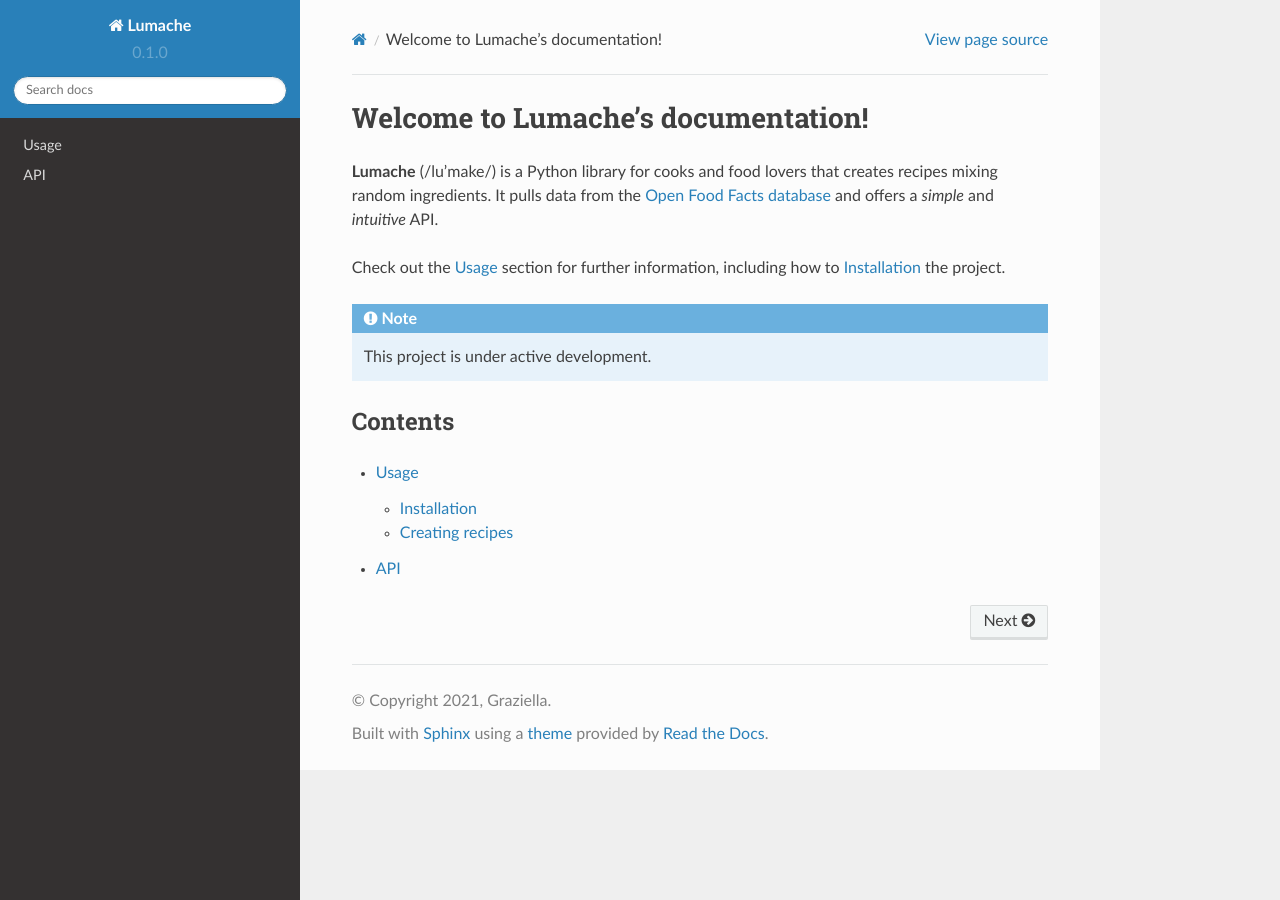
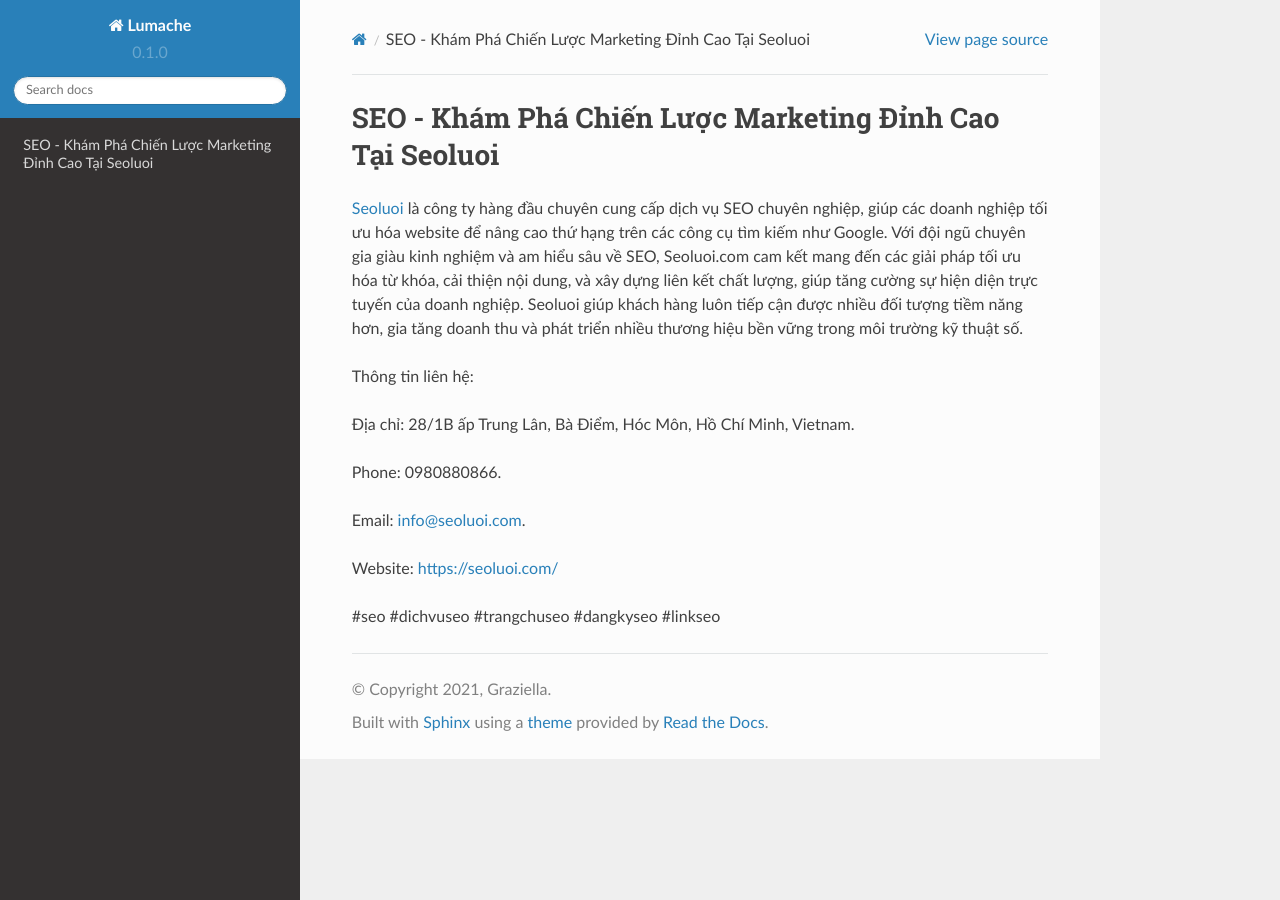
Before and after one commit to vanthanhtuan2022/seoluoicom, a Sphinx documentation site: the page built from docs/source/index.rst, in a window 1280 px wide. Built offline with Sphinx 7.4.7 and the Read the Docs theme 2.0.0, drawn with Linux system fonts in a browser that asks for light colours.

Commit message:
Update index.rst

```diff
--- a/docs/source/index.rst
+++ b/docs/source/index.rst
@@ -1,22 +1,16 @@
-Welcome to Lumache's documentation!
+SEO - Khám Phá Chiến Lược Marketing Đỉnh Cao Tại Seoluoi
 ===================================
 
-**Lumache** (/lu'make/) is a Python library for cooks and food lovers
-that creates recipes mixing random ingredients.
-It pulls data from the `Open Food Facts database <https://world.openfoodfacts.org/>`_
-and offers a *simple* and *intuitive* API.
+`Seoluoi <https://seoluoi.com/>`_ là công ty hàng đầu chuyên cung cấp dịch vụ SEO chuyên nghiệp, giúp các doanh nghiệp tối ưu hóa website để nâng cao thứ hạng trên các công cụ tìm kiếm như Google. Với đội ngũ chuyên gia giàu kinh nghiệm và am hiểu sâu về SEO, Seoluoi.com cam kết mang đến các giải pháp tối ưu hóa từ khóa, cải thiện nội dung, và xây dựng liên kết chất lượng, giúp tăng cường sự hiện diện trực tuyến của doanh nghiệp. Seoluoi giúp khách hàng luôn tiếp cận được nhiều đối tượng tiềm năng hơn, gia tăng doanh thu và phát triển nhiều thương hiệu bền vững trong môi trường kỹ thuật số.
 
-Check out the :doc:`usage` section for further information, including
-how to :ref:`installation` the project.
+Thông tin liên hệ:
 
-.. note::
+Địa chỉ: 28/1B ấp Trung Lân, Bà Điểm, Hóc Môn, Hồ Chí Minh, Vietnam.
 
-   This project is under active development.
+Phone: 0980880866.
 
-Contents
---------
+Email: info@seoluoi.com.
 
-.. toctree::
+Website: https://seoluoi.com/
 
-   usage
-   api
+#seo #dichvuseo #trangchuseo #dangkyseo #linkseo
```
